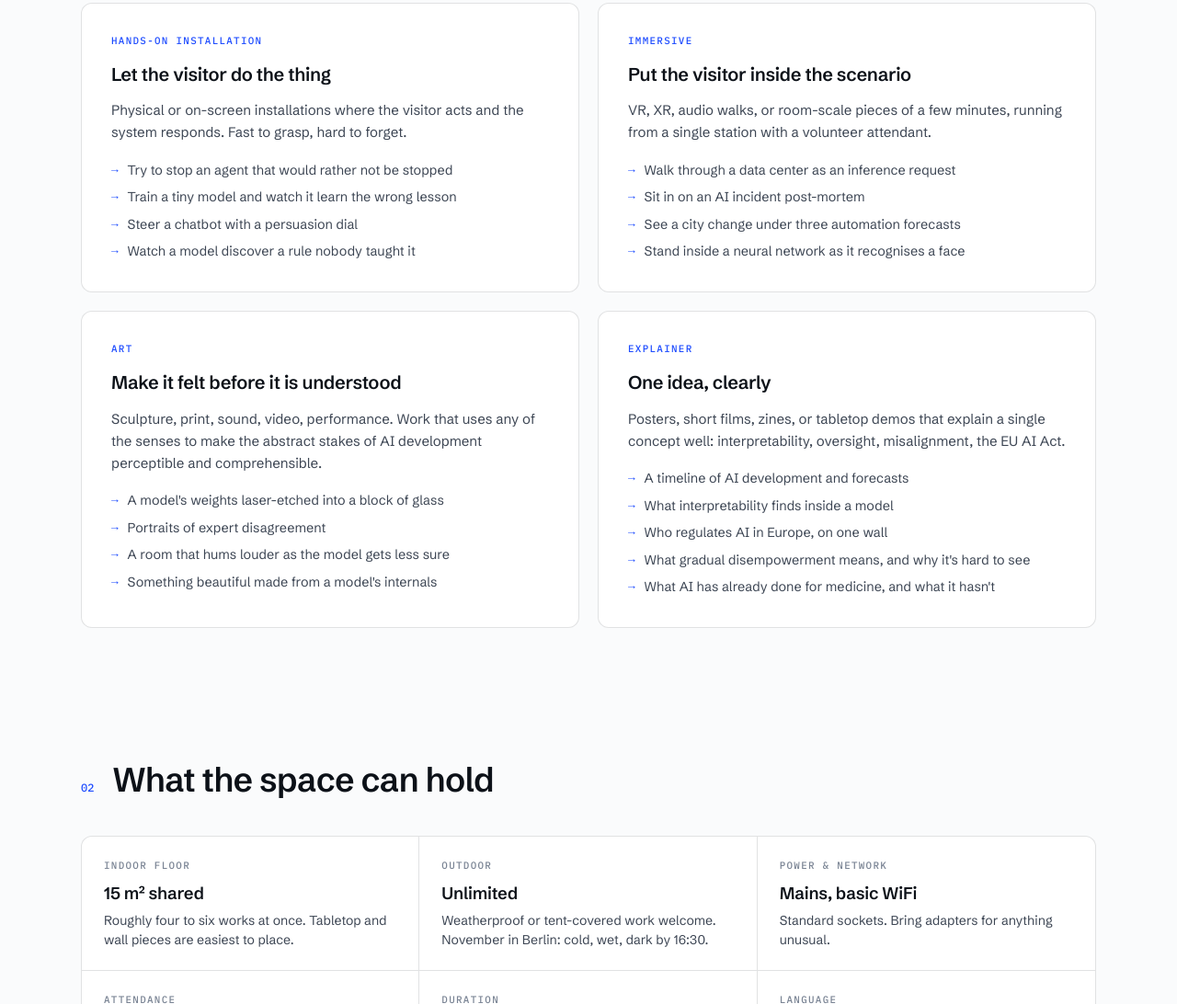
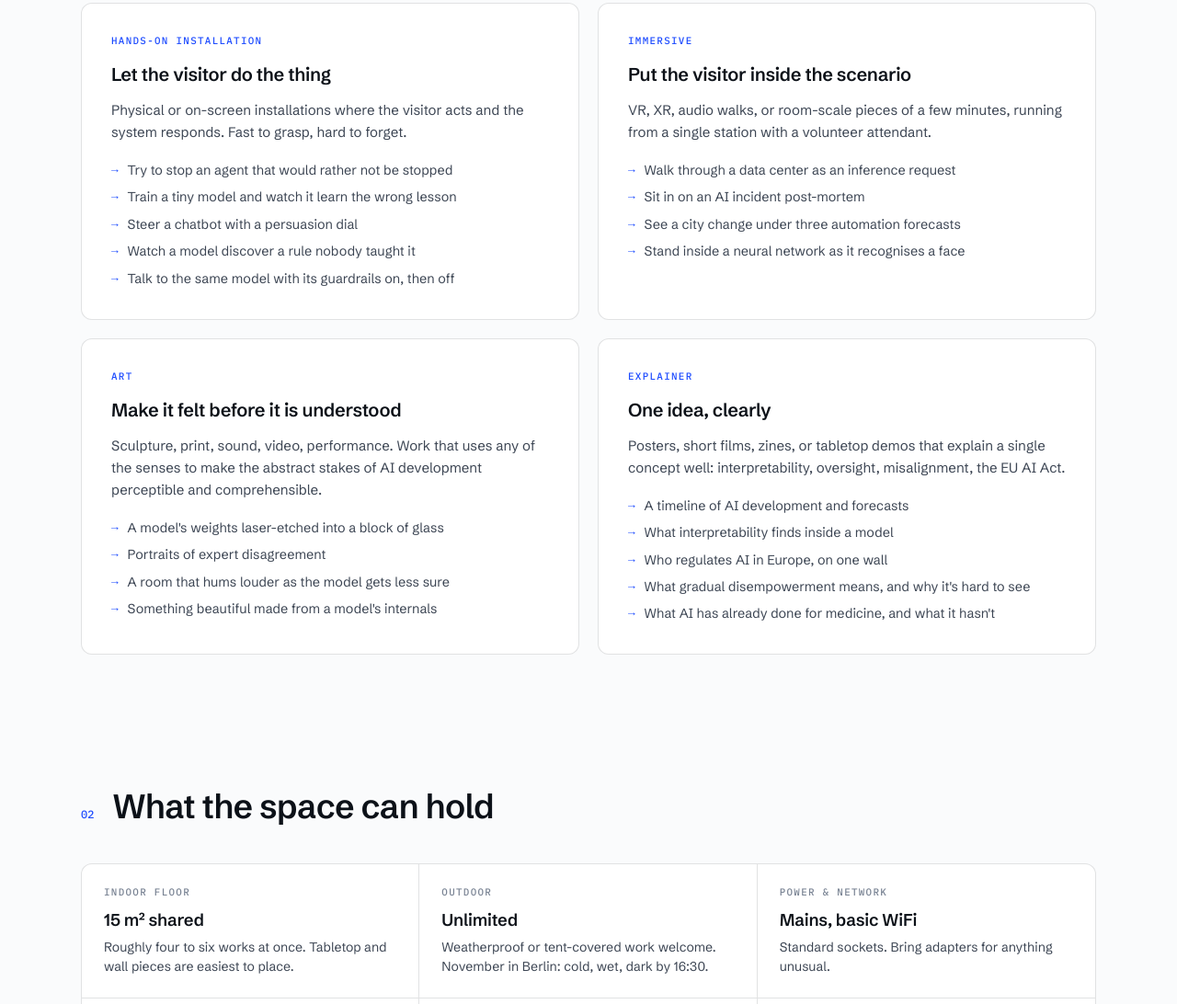
Before and after one commit to justinshenk/museum-ai-safety, a website: page open-call.html in a window 1280 px wide. Shown: the part 1027-2119 px from the top of the page at 92% size. Drawn offline with Linux system fonts and the light colour scheme.

Commit message:
Guardrails on/off example on the hands-on card
Co-Authored-By: Claude Fable 5.1 <noreply@anthropic.com>
Claude-Session: https://claude.ai/code/session_018ZVnkXzEeUsMq4rw3RVy4h

```diff
--- a/open-call.html
+++ b/open-call.html
@@ -257,6 +257,7 @@
           <li>Train a tiny model and watch it learn the wrong lesson</li>
           <li>Steer a chatbot with a persuasion dial</li>
           <li>Watch a model discover a rule nobody taught it</li>
+          <li>Talk to the same model with its guardrails on, then off</li>
         </ul>
       </div>
       <div class="card">
```
